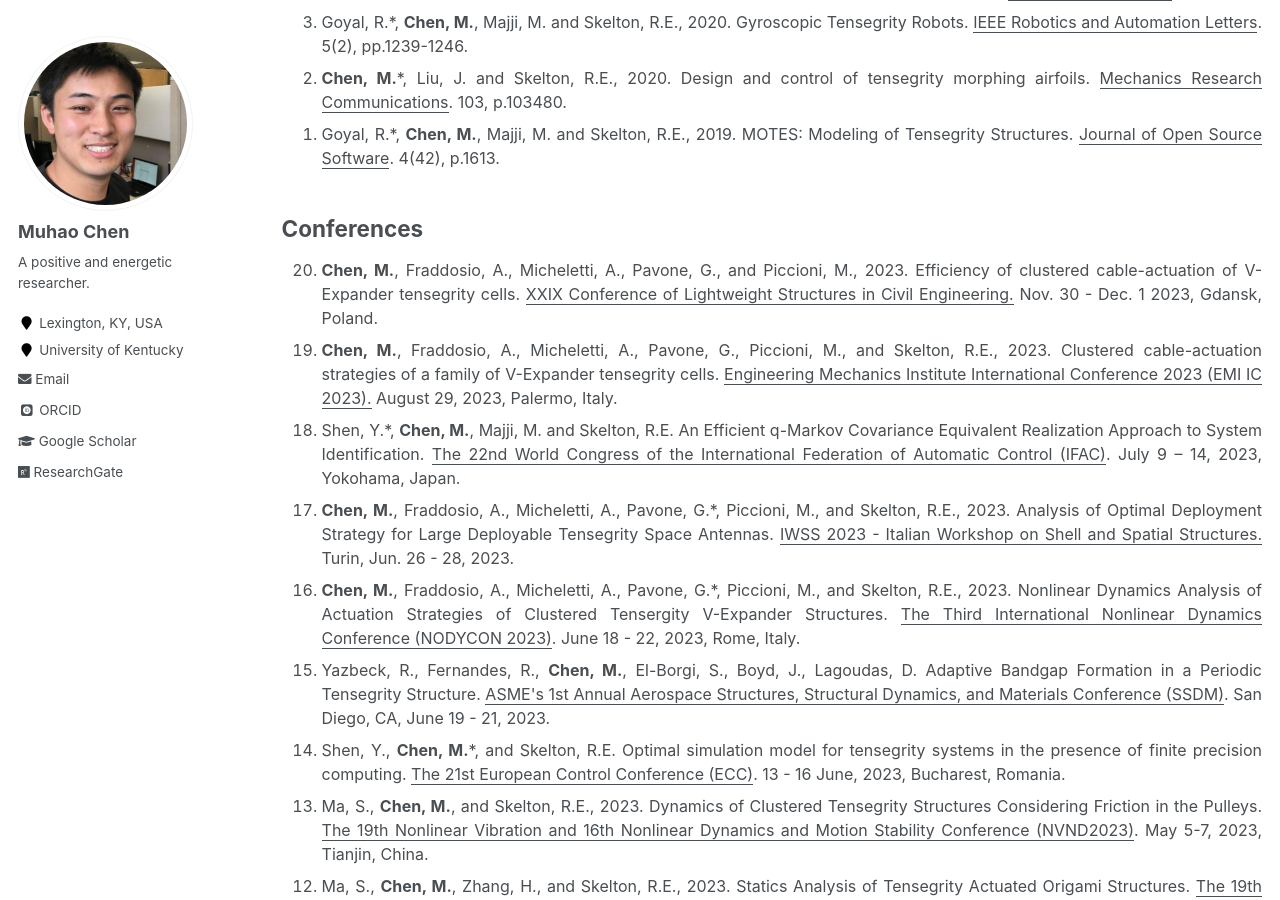
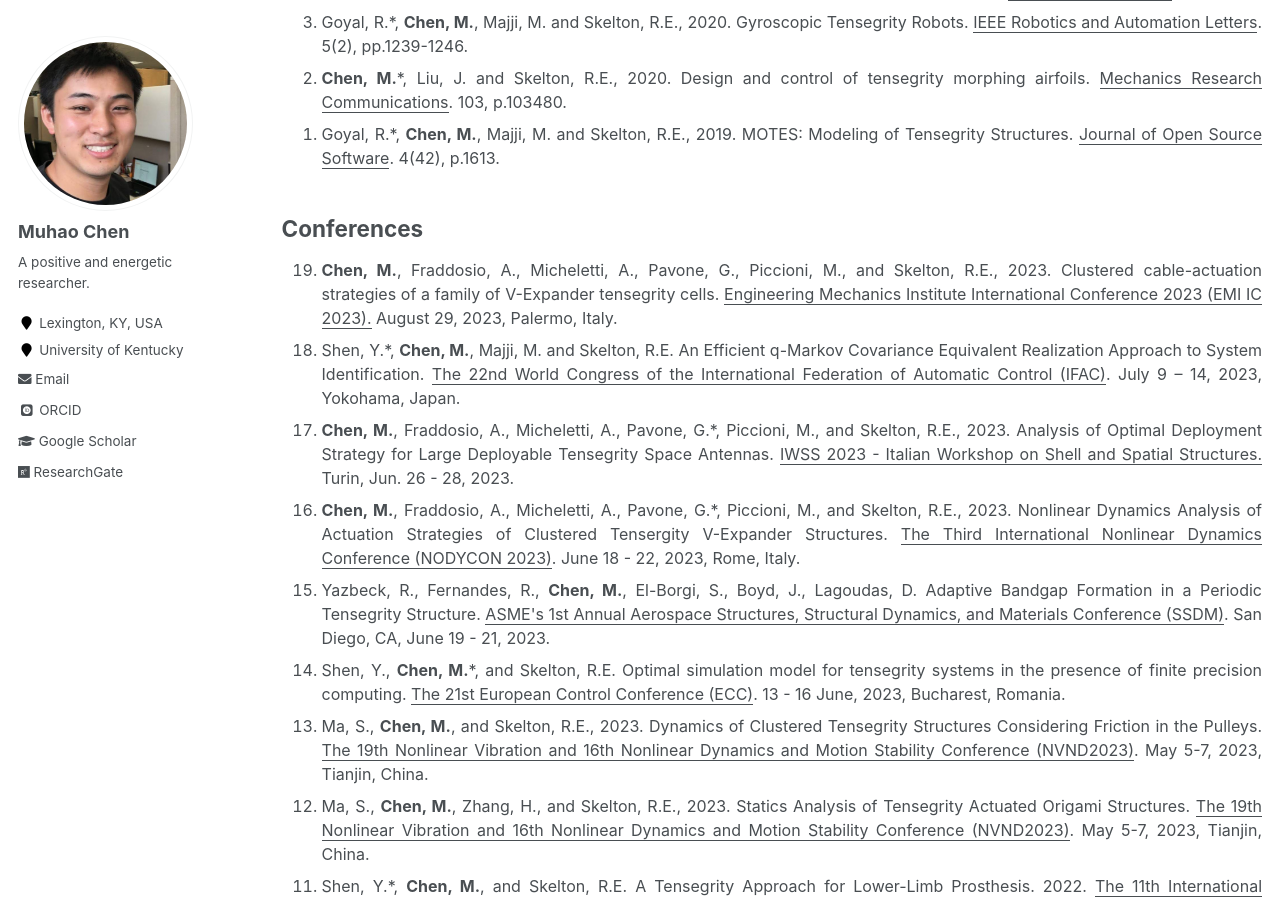
Before and after one commit to Muhao-Chen/muhao-chen.github.io, a Jekyll site: the page built from _pages/publication.md, in a window 1280 px wide and 900 px high, scrolled down 1280 px. Built offline with Jekyll 4.4.1, drawn with Linux system fonts in a browser that asks for light colours; some web fonts are replaced; some of the changed text lies outside the part shown.

Commit message:
Update publication.md

```diff
--- a/_pages/publication.md
+++ b/_pages/publication.md
@@ -44,7 +44,6 @@ toc: true
 ## Conferences
 <font size=3>
 <ol reversed>
-<li> <strong>Chen, M.</strong>, Fraddosio, A., Micheletti, A., Pavone, G., and Piccioni, M., 2023. Efficiency of clustered cable-actuation of V-Expander tensegrity cells. <u>XXIX Conference of Lightweight Structures in Civil Engineering.</u> Nov. 30 - Dec. 1 2023, Gdansk, Poland. </li>
 <li> <strong>Chen, M.</strong>, Fraddosio, A., Micheletti, A., Pavone, G., Piccioni, M., and Skelton, R.E., 2023. Clustered cable-actuation strategies of a family of V-Expander tensegrity cells. <u>Engineering Mechanics Institute International Conference 2023 (EMI IC 2023).</u> August 29, 2023, Palermo, Italy. </li>
 <li> Shen, Y.*, <strong>Chen, M.</strong>, Majji, M. and Skelton, R.E. An Efficient q-Markov Covariance Equivalent Realization Approach to System Identification. <u>The 22nd World Congress of the International Federation of Automatic Control (IFAC)</u>. July 9 – 14, 2023, Yokohama, Japan. </li>
 <li> <strong>Chen, M.</strong>, Fraddosio, A., Micheletti, A., Pavone, G.*, Piccioni, M., and Skelton, R.E., 2023. Analysis of Optimal Deployment Strategy for Large Deployable Tensegrity Space Antennas. <u>IWSS 2023 - Italian Workshop on Shell and Spatial Structures.</u> Turin, Jun. 26 - 28,  2023. </li>
```
Also changed, not shown: other parts of _pages/publication.md (+1 -0 lines).
